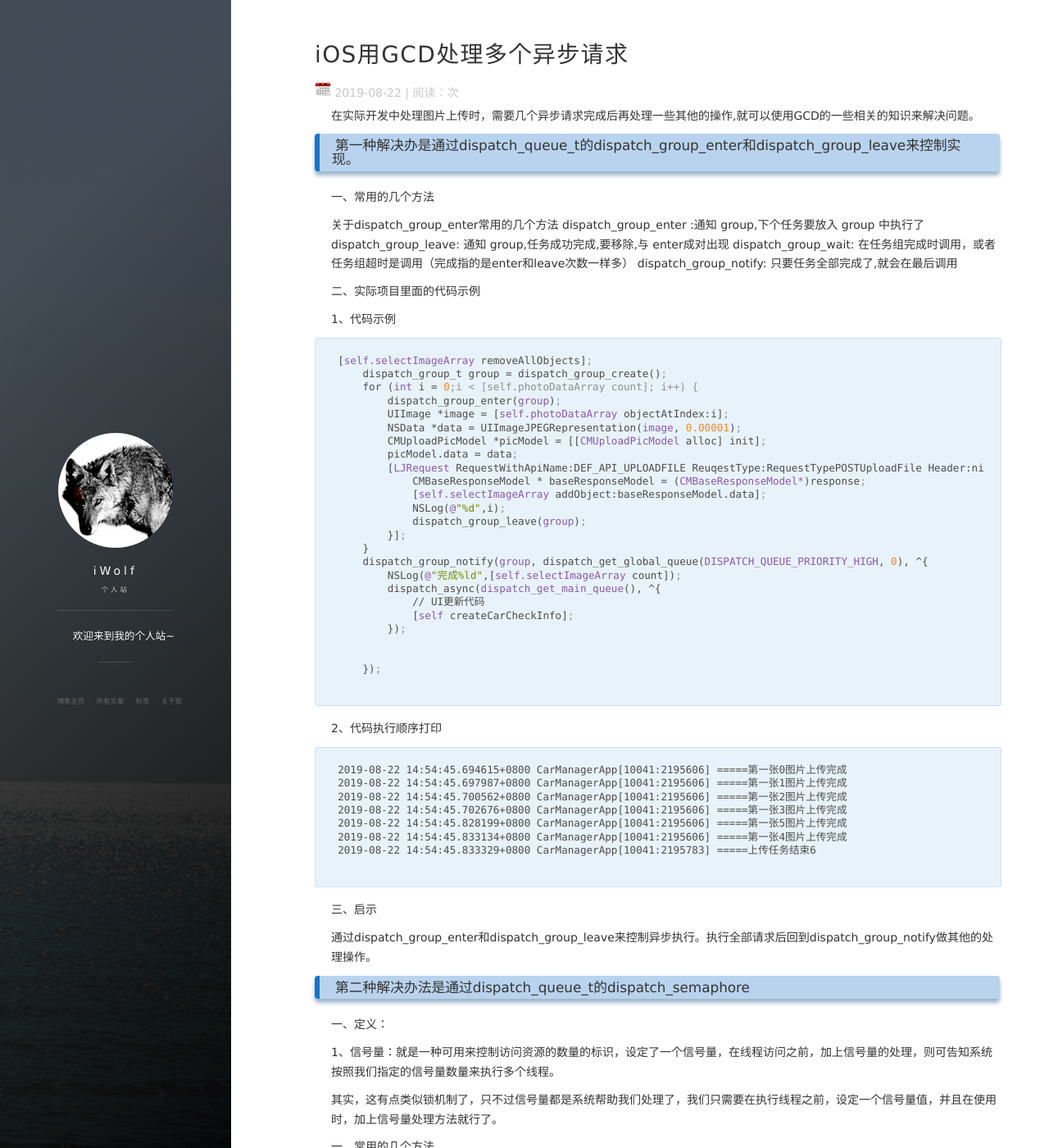
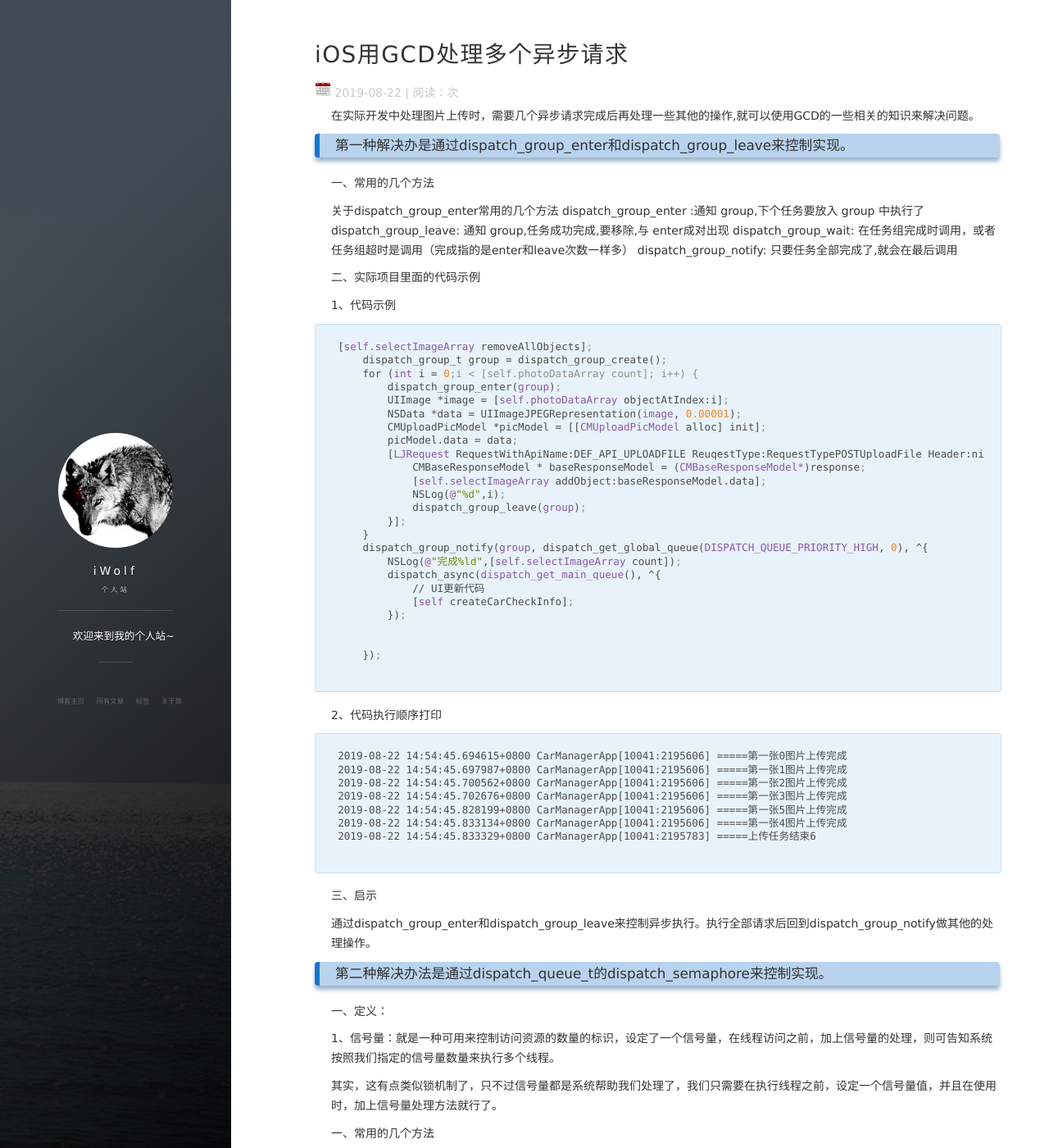
Before and after one commit to iWolfSex/iWolfSex.github.io, a Jekyll site: the page built from _posts/2019-08-22-iOS用GCD处理多个异步请求.md, in a window 1280 px wide and 1400 px high. Shown: the whole window at 82% size. Built offline with Jekyll 4.4.1, drawn with Linux system fonts in a browser that asks for light colours; nearby versions of some CDN libraries; comment, search, counter and statistics services are not loaded.

Commit message:
修改文章内容

```diff
--- a/_posts/2019-08-22-iOS用GCD处理多个异步请求.md
+++ b/_posts/2019-08-22-iOS用GCD处理多个异步请求.md
@@ -9,7 +9,7 @@ tag: iOS
 
 
 
-### 第一种解决办是通过dispatch_queue_t的dispatch_group_enter和dispatch_group_leave来控制实现。
+### 第一种解决办是通过dispatch_group_enter和dispatch_group_leave来控制实现。
 
 一、常用的几个方法
 
@@ -67,7 +67,7 @@ dispatch_group_notify: 只要任务全部完成了,就会在最后调用
 
 通过dispatch_group_enter和dispatch_group_leave来控制异步执行。执行全部请求后回到dispatch_group_notify做其他的处理操作。
 
-### 第二种解决办法是通过dispatch_queue_t的dispatch_semaphore
+### 第二种解决办法是通过dispatch_queue_t的dispatch_semaphore来控制实现。
 
 一、定义：
 
```
